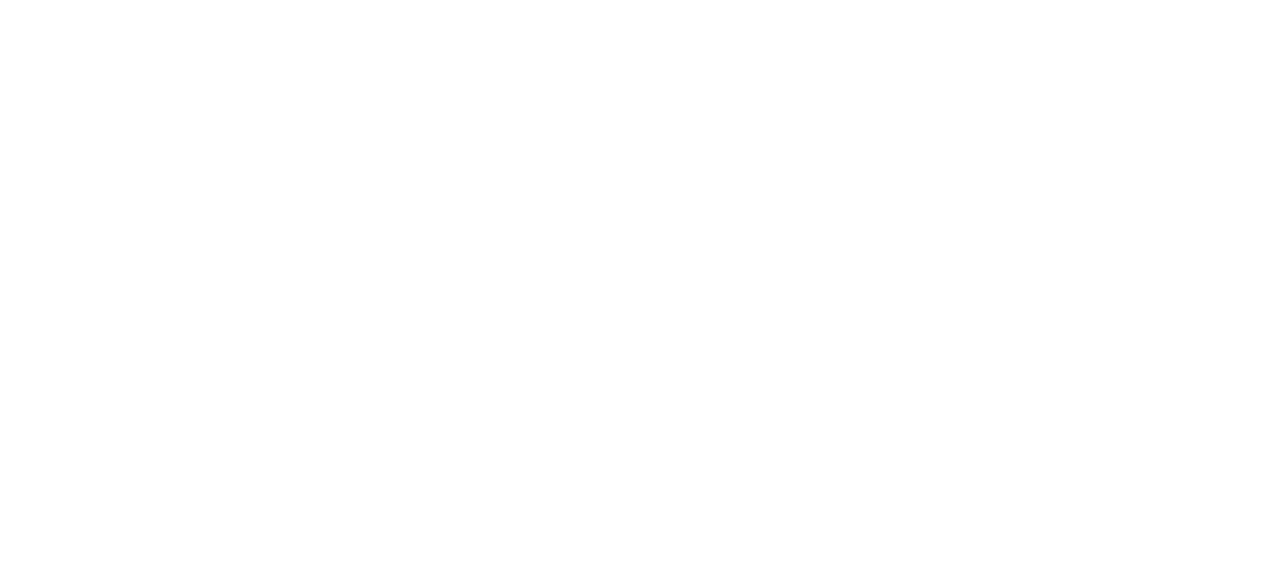
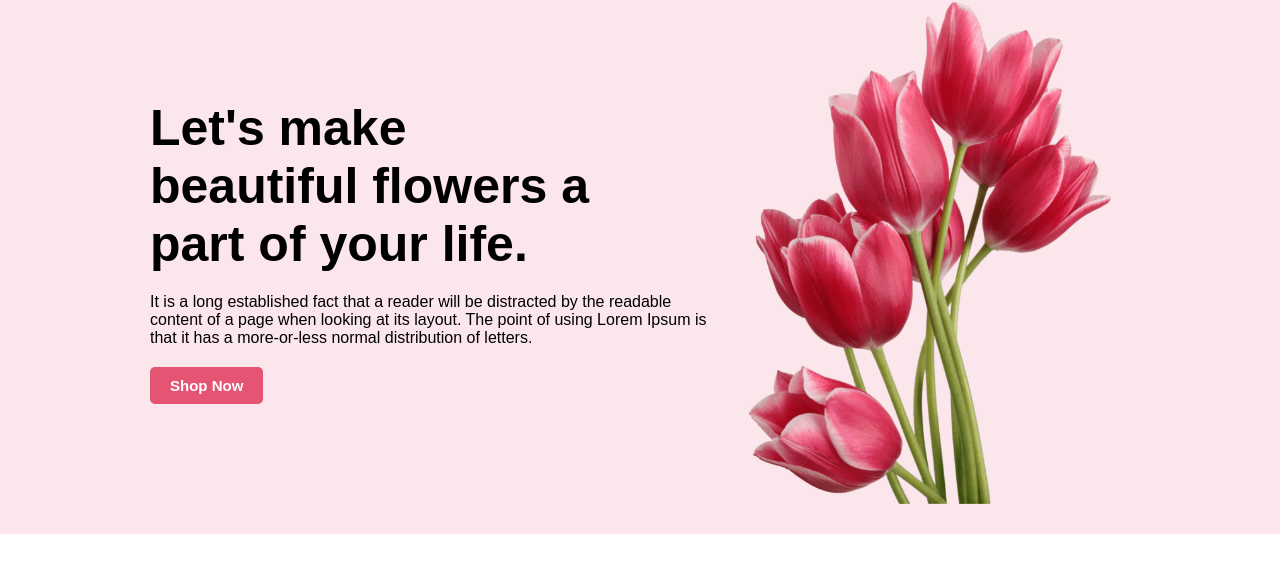
Before and after one commit to Mohosina24/Beautiful-flowers-web, a plain HTML site: page index.html in a window 1280 px wide. Drawn offline with Linux system fonts and the light colour scheme.

Commit message:
added a header section

```diff
--- /dev/null
+++ b/css/style.css
@@ -0,0 +1,36 @@
+*{
+    padding: 0;
+    margin: 0;
+    font-family: sans-serif;
+}
+/* header section style */
+.title{
+    margin-bottom: 20px;
+    font-size: 50px;
+}
+.description{
+    margin-bottom: 20px;
+}
+.primary-btn{
+    border-radius: 5px;
+    background-color:#E55473 ;
+    border:0;
+    color: white;
+    font-size:15px;
+    font-weight:700;
+    padding: 10px 20px;
+}
+.header{
+    background-color: #fbe6eb;
+}
+.banner{
+    display: flex;
+    align-items: center;
+    padding-left: 150px;
+    padding-right: 150px;
+    padding-bottom:30px;
+    justify-content: space-between;
+}
+.banner-pic{
+    width: 400px;
+}
--- a/index.html
+++ b/index.html
@@ -4,10 +4,21 @@
     <meta charset="UTF-8">
     <meta name="viewport" content="width=device-width, initial-scale=1.0">
     <title>Beautiful flower website</title>
+    <link rel="stylesheet" href="css/style.css">
 </head>
 <body>
-    <header>
+    <header class="header">
+     <!-- header section start -->
+     <div class="banner">
+     <div class="text">
+        <h1 class="title">Let's make <br> beautiful flowers a <br> part of your life.</h1>
+        <p class="description">It is a long established fact that a reader will be distracted by the readable <br> content of a page when looking at its layout. The point of using Lorem Ipsum is <br> that it has a more-or-less normal distribution of letters.</p>
+        <button class="primary-btn">Shop Now</button>
 
+     </div>
+     <img src="Flower Asset/banner-pic.png" alt="flower" class="banner-pic">
+    </div>
+     <!-- header section end -->
     </header>
     <main>
 
```
Also changed, not shown: Flower Asset/banner-pic.png (renamed from Flower Asset/pngwing 10.png).
